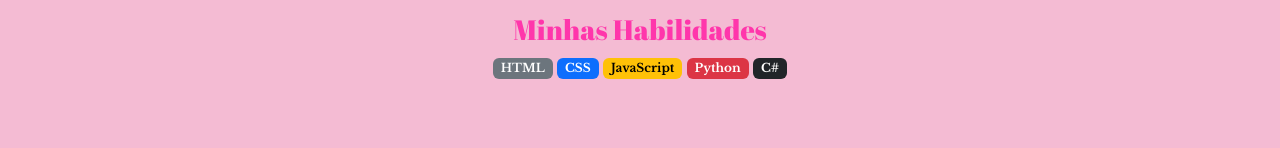
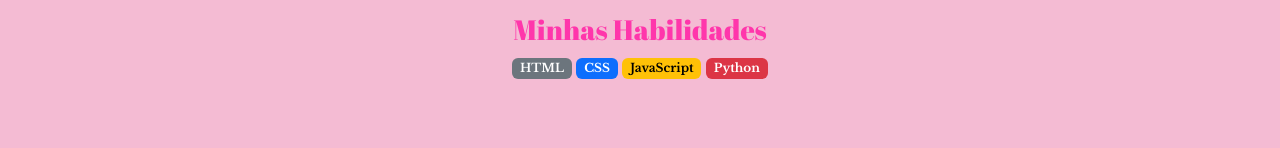
Before and after one commit to luamondstock/portifolio-3ds, a plain HTML site: page index.html in a window 1280 px wide. Shown: the part 335-483 px from the top of the page. Drawn offline with nearby package versions, Linux system fonts and the light colour scheme.

Commit message:
Atualizar o index.html

```diff
--- a/index.html
+++ b/index.html
@@ -20,7 +20,6 @@
         <p class="badge text-bg-primary"> CSS </p>
         <p class="badge text-bg-warning"> JavaScript </p>
         <p class="badge text-bg-danger"> Python </p>
-        <p class="badge text-bg-dark"> C# </p>
     </div>
     </header>
 
```
